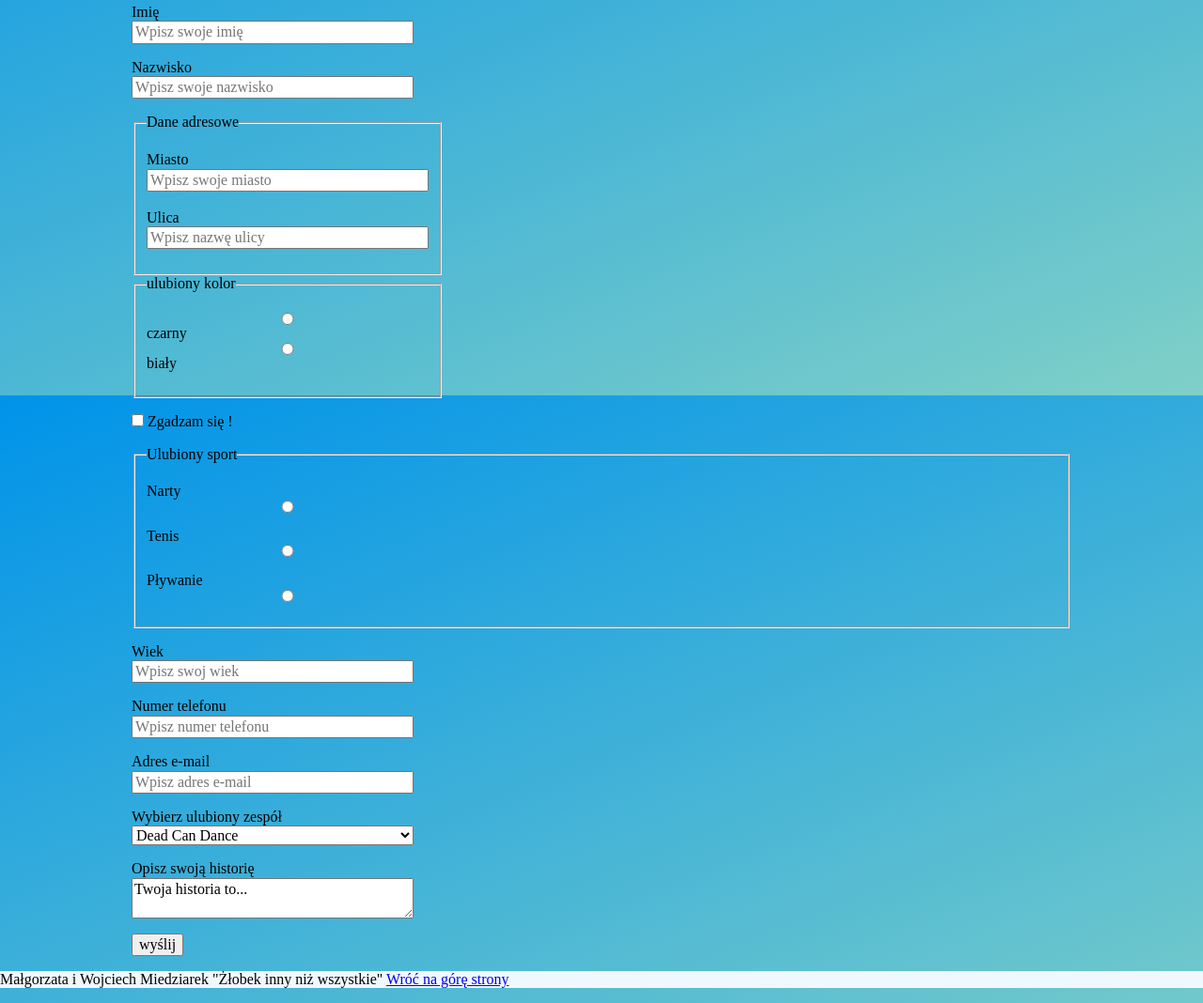
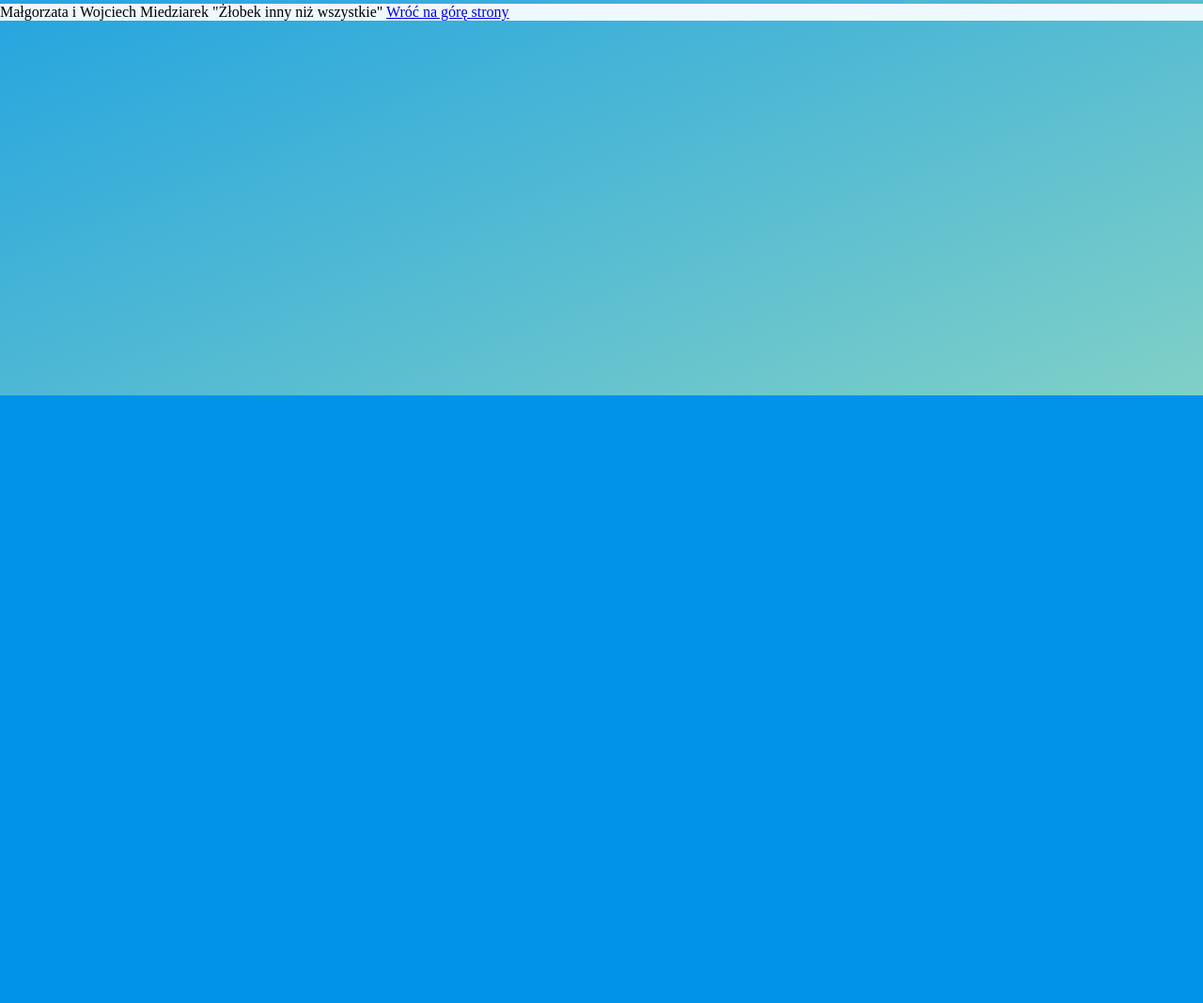
Before and after one commit to WojciechMiedziarek/homepage, a plain HTML site: page kontakt.html in a window 1280 px wide. Shown: the part 379-1447 px from the top of the page at 94% size. After the commit the page ends 800 px from the top, so only its background shows below. Drawn offline with Linux system fonts and the light colour scheme.

```diff
--- a/kontakt.html
+++ b/kontakt.html
@@ -35,6 +35,7 @@
           alt="Logo Naprawdę Blisko. Logo kolorowych stópek."
         />
       </header>
+
       <section>
         <h1 class="section__title">Kontakt</h1>
 
@@ -42,117 +43,7 @@
           Nr tel 111-222-333 <br />
           Mail: jatonie@gmail.com
         </p>
-
       </section>
-
-
-
-      <form class="form">
-        <p>
-          <label for="firstName">Imię</label>
-          <input class="form__input" placeholder="Wpisz swoje imię" type="text" name="firstName" id="firstName" />
-        </p>
-
-
-        <p>
-          <label for="surname">Nazwisko</label>
-          <input class="form__input" placeholder="Wpisz swoje nazwisko" name="surname" id="surname" />
-        </p>
-      </form>
-
-      <fieldset class="form">
-        <legend>
-          Dane adresowe</legend>
-          <p>
-
-           Miasto <input class="form__input" placeholder="Wpisz swoje miasto" name="city" id="city" />
-
-          </br>
-          Ulica<input class="form__input" placeholder="Wpisz nazwę ulicy" name="street" id="street" />
-        </p>  </p>
-      </fieldset>
-
-
-
-      <fieldset class="form">
-        <legend >
-          ulubiony kolor </legend>
-          <p> <input class="form__input" type="radio" name="adres" id="adres"/>czarny
-            <input class="form__input" type="radio" name="adres" id="adres"/>biały
-          </p>
-      </fieldset>
-
-      <p>
-        <label><input name="zgoda na przetwarzanie danych" type="checkbox" value="Zgoda"> Zgadzam się !
-        </label> </p>
-
-
-        <fieldset><legend>Ulubiony sport</legend>
-          <p>
-            <label for="firstName">Narty</label>
-            <input class="form__input" placeholder="Wpisz swoje imię" type="radio" name="firstName" id="firstName" />
-          </p>
-          <p>
-            <label for="firstName">Tenis</label>
-            <input class="form__input" placeholder="Wpisz swoje imię" type="radio" name="firstName" id="firstName" />
-          </p>
-          <p>
-            <label for="firstName">Pływanie</label>
-            <input class="form__input" placeholder="Wpisz swoje imię" type="radio" name="firstName" id="firstName" />
-          </p>
-        </fieldset>
-
-        <form class="form">
-          <p>
-            <label for="wiek">Wiek</label>
-            <input class="form__input" placeholder="Wpisz swoj wiek" type="number" name="wiek" id="wiek" />
-          </p></form>
-
-<p><label for="phonenumber">Numer telefonu<input
-  class="form"
-  type="tel"
-  name="phonenumber"
-  id="phonenumber"
-  placeholder="Wpisz numer telefonu"/>
-
-</label>
-</p>
-
-<p><label for="email">Adres e-mail<input
-  class="form"
-  type="e-mail";
-  name="e-mail"
-  id="e-mail"
-  placeholder="Wpisz adres e-mail"/>
-
-</label>
-</p>
-
-<p><label for="ulubionZespół">Wybierz ulubiony zespół
-</label>
-  <select  class="form"
-  type="e-mail";
-  name="e-mail"
-  id="e-mail"
-  placeholder="Wpisz adres e-mail">
-
-  <option>Dead Can Dance</option>
-  <option>Radiohead</option>
-  <option>System of a Down</option>
-  <option>Slipknot</option>
-</select>
-
-
-
-  <p>
-
-    <label for="twojaHistoria" >Opisz swoją historię</label>
-
-    <textarea id="twojaHistoria" name="twojaHistoria" class="form">Twoja historia to...
-  </textarea>
-</p>
-
-<p><input name="zgoda" type="submit" value="wyślij" ></p>
     </main>
 
     <footer class="footer">
--- a/style.css
+++ b/style.css
@@ -96,7 +96,7 @@
 
 .form__input{
 display: block;
- width: 300px;
+width: 300px;
 
 
 }
```
Also changed, not shown: cennik.html (+12 -9 lines), nasze-zobowiazanie.html (+12 -10 lines), organizacja-pracy.html (+1 -1 lines), 1 other file.
